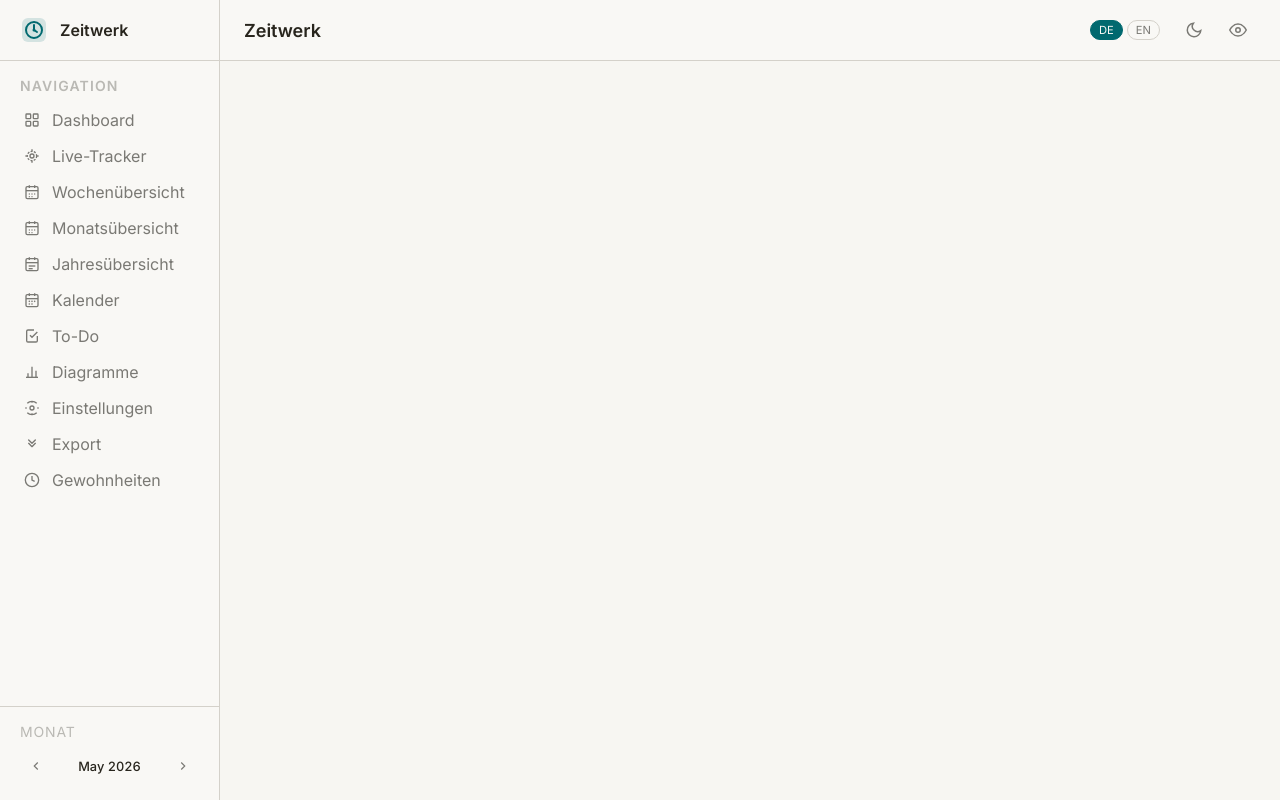
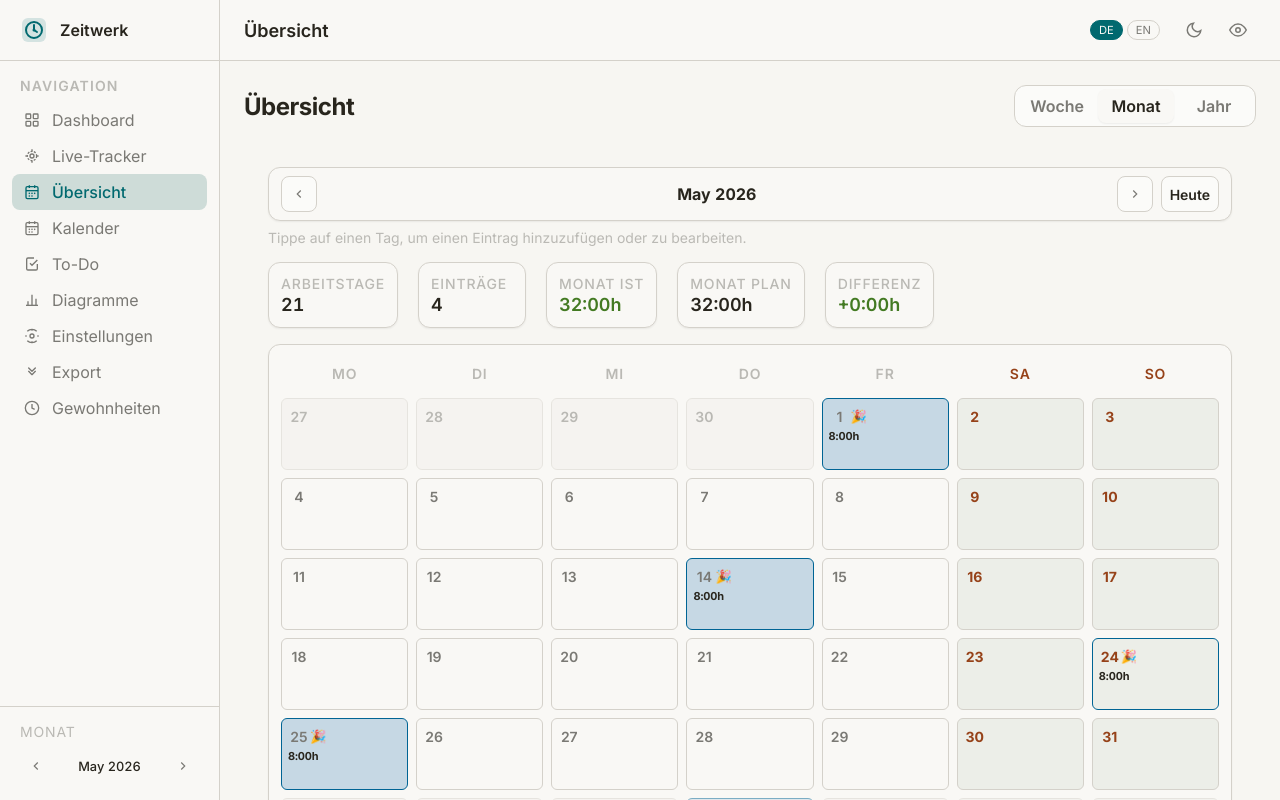
Before and after one commit to beri336/zeitwerk, a Vue app: page /#/overview/month in a window 1280 px wide. Both pictures are taken after a click on the button 36 px from the left and 766 px from the top of the page. Built offline with nearby package versions, Linux system fonts and the light colour scheme.

Commit message:
feat(overview): consolidate week, month & year views

```diff
--- a/src/components/CalendarDay.vue
+++ b/src/components/CalendarDay.vue
@@ -11,6 +11,7 @@
       'cal-day--absence': entry && entry.typ && entry.typ !== 'on-site',
       'cal-day--flash': flashToday,
       'cal-day--weekend': isWeekend,
+      'cal-day--compact': compact,
     }"
     :style="
       entry && entry.typ && entry.typ !== 'on-site'
@@ -67,6 +68,7 @@ const props = defineProps({
   isToday: { type: Boolean, default: false },
   isOutside: { type: Boolean, default: false }, // other month
   flashToday: { type: Boolean, default: false },
+  compact: { type: Boolean, default: false },
 });
 
 const emit = defineEmits(["click"]);
@@ -207,6 +209,30 @@ const isWeekend = computed(() => {
   font-weight: 700;
 }
 
+/* Compact calendar cells match the year overview's dense month cards. */
+.cal-day--compact {
+  min-height: 72px;
+  padding: var(--space-1-5, 0.375rem);
+  border-radius: var(--radius-sm);
+  gap: 2px;
+}
+
+.cal-day--compact .cal-day__time,
+.cal-day--compact .cal-day__note,
+.cal-day--compact .cal-day__gross,
+.cal-day--compact .cal-day__bar-track {
+  display: none;
+}
+
+.cal-day--compact .cal-day__num {
+  width: 22px;
+  height: 22px;
+}
+
+.cal-day--compact .cal-day__ist {
+  font-size: 11px;
+}
+
 /* Header */
 .cal-day__header {
   display: flex;
@@ -285,16 +311,17 @@ const isWeekend = computed(() => {
 /* Progress Bar */
 .cal-day__bar-track {
   position: absolute;
-  bottom: 0;
-  left: 0;
-  right: 0;
+  bottom: 1px;
+  left: 1px;
+  right: 1px;
   height: 3px;
   background: var(--color-divider);
+  border-radius: 0 0 var(--radius-sm) var(--radius-sm);
 }
 
 .cal-day__bar-fill {
   height: 100%;
-  border-radius: 0 var(--radius-sm) var(--radius-sm) 0;
+  border-radius: 0 0 var(--radius-sm) var(--radius-sm);
   transition: width 0.4s ease;
 }
 
@@ -350,6 +377,21 @@ const isWeekend = computed(() => {
   .cal-day:hover {
     transform: none;
   }
+
+  .cal-day--compact {
+    min-height: 56px;
+    padding: var(--space-1);
+  }
+
+  .cal-day--compact .cal-day__num {
+    width: 20px;
+    height: 20px;
+    font-size: 10px;
+  }
+
+  .cal-day--compact .cal-day__ist {
+    font-size: 10px;
+  }
 }
 
 /* Small Mobile */
@@ -369,5 +411,10 @@ const isWeekend = computed(() => {
   .cal-day__ist {
     font-size: 10px;
   }
+
+  .cal-day--compact {
+    min-height: 44px;
+    padding: 2px;
+  }
 }
 </style>
--- a/src/components/features/MonthOverviewCard.vue
+++ b/src/components/features/MonthOverviewCard.vue
@@ -4,20 +4,8 @@
 
   <main class="main">
     <section class="cal-toolbar" aria-label="Calendar navigation">
-      <button
-        class="cal-nav-btn"
-        type="button"
-        @click="store.prevMonth()"
-        aria-label="Previous month"
-      >
-        <svg
-          width="14"
-          height="14"
-          viewBox="0 0 24 24"
-          fill="none"
-          stroke="currentColor"
-          stroke-width="2"
-        >
+      <button class="cal-nav-btn" type="button" @click="store.prevMonth()" aria-label="Previous month">
+        <svg width="14" height="14" viewBox="0 0 24 24" fill="none" stroke="currentColor" stroke-width="2">
           <path d="M15 18l-6-6 6-6" />
         </svg>
       </button>
@@ -26,31 +14,14 @@
         {{ store.currMonthLabel }}
       </div>
 
-      <button
-        class="cal-nav-btn"
-        type="button"
-        @click="store.nextMonth()"
-        aria-label="Next month"
-      >
-        <svg
-          width="14"
-          height="14"
-          viewBox="0 0 24 24"
-          fill="none"
-          stroke="currentColor"
-          stroke-width="2"
-        >
+      <button class="cal-nav-btn" type="button" @click="store.nextMonth()" aria-label="Next month">
+        <svg width="14" height="14" viewBox="0 0 24 24" fill="none" stroke="currentColor" stroke-width="2">
           <path d="M9 18l6-6-6-6" />
         </svg>
       </button>
 
-      <button
-        class="cal-today-chip"
-        type="button"
-        @click="goToToday"
-        :disabled="isCurrentMonth"
-        aria-label="Jump to current month"
-      >
+      <button class="cal-today-chip" type="button" @click="goToToday" :disabled="isCurrentMonth"
+        aria-label="Jump to current month">
         {{ $t("common.today") }}
       </button>
     </section>
@@ -71,10 +42,7 @@
 
         <div class="cal-stat">
           <span class="cal-stat-label">{{ $t("month.actual") }}</span>
-          <span
-            class="cal-stat-value"
-            :class="store.monthDiff >= 0 ? 'stat-ok' : 'stat-err'"
-          >
+          <span class="cal-stat-value" :class="store.monthDiff >= 0 ? 'stat-ok' : 'stat-err'">
             {{ formatHours(store.monthActual) }}
           </span>
         </div>
@@ -83,15 +51,12 @@
           <span class="cal-stat-label">{{ $t("month.planned") }}</span>
           <span class="cal-stat-value">{{
             formatHours(store.monthPlanned)
-          }}</span>
+            }}</span>
         </div>
 
         <div class="cal-stat">
           <span class="cal-stat-label">{{ $t("month.diff") }}</span>
-          <span
-            class="cal-stat-value"
-            :class="store.monthDiff >= 0 ? 'stat-ok' : 'stat-err'"
-          >
+          <span class="cal-stat-value" :class="store.monthDiff >= 0 ? 'stat-ok' : 'stat-err'">
             {{ store.monthDiff >= 0 ? "+" : ""
             }}{{ formatHours(store.monthDiff) }}
           </span>
@@ -101,32 +66,18 @@
 
     <section class="cal-grid-wrap" aria-label="Month calendar">
       <div class="cal-grid">
-        <div
-          v-for="(header, index) in DAY_HEADERS"
-          :key="header"
-          class="cal-weekday"
-          :class="{ 'cal-weekday--weekend': isWeekendHeader(index) }"
-        >
+        <div v-for="(header, index) in DAY_HEADERS" :key="header" class="cal-weekday"
+          :class="{ 'cal-weekday--weekend': isWeekendHeader(index) }">
           {{ header }}
         </div>
 
-        <CalendarDay
-          v-for="day in calendarDays"
-          :key="day.date"
-          :date="day.date"
-          :is-today="day.date === todayStr"
-          :is-outside="day.outside"
-          :flash-today="flashToday && day.date === todayStr"
-          @click="onDayClick"
-        />
+        <CalendarDay v-for="day in calendarDays" :key="day.date" :date="day.date" :is-today="day.date === todayStr"
+          :is-outside="day.outside"           compact
+          :flash-today="flashToday && day.date === todayStr" @click="onDayClick" />
       </div>
     </section>
 
-    <EntryModal
-      v-model="showModal"
-      :edit-entry="editEntry"
-      :prefill-date="clickedDate"
-    />
+    <EntryModal v-model="showModal" :edit-entry="editEntry" :prefill-date="clickedDate" />
   </main>
 </template>
 
@@ -364,6 +315,12 @@ const workdays = computed(
   display: flex;
   flex-direction: column;
   gap: 2px;
+  min-width: 108px;
+  padding: var(--space-3);
+  background: var(--color-surface);
+  border: 1px solid var(--color-border);
+  border-radius: var(--radius-lg);
+  box-shadow: var(--shadow-sm);
 }
 
 .cal-stat-label {
@@ -390,7 +347,11 @@ const workdays = computed(
 
 /* Grid */
 .cal-grid-wrap {
-  background: transparent;
+  padding: var(--space-3);
+  background: var(--color-surface);
+  border: 1px solid var(--color-border);
+  border-radius: var(--radius-lg);
+  box-shadow: var(--shadow-sm);
 }
 
 .cal-grid {
@@ -460,11 +421,11 @@ const workdays = computed(
       "today today today";
   }
 
-  .cal-toolbar > .cal-nav-btn:first-child {
+  .cal-toolbar>.cal-nav-btn:first-child {
     grid-area: prev;
   }
 
-  .cal-toolbar > .cal-nav-btn:nth-of-type(2) {
+  .cal-toolbar>.cal-nav-btn:nth-of-type(2) {
     grid-area: next;
     justify-self: end;
   }
@@ -487,10 +448,14 @@ const workdays = computed(
   }
 
   .cal-stat {
+    min-width: 0;
     padding: var(--space-2) var(--space-3);
-    background: var(--color-surface);
-    border: 1px solid var(--color-border);
     border-radius: var(--radius-md);
+  }
+
+  .cal-grid-wrap {
+    padding: var(--space-2);
+    border-radius: var(--radius-lg);
   }
 }
 
@@ -518,6 +483,10 @@ const workdays = computed(
     padding: var(--space-1-5, 0.375rem) var(--space-2);
   }
 
+  .cal-grid-wrap {
+    padding: var(--space-1-5, 0.375rem);
+  }
+
   .cal-stat-value {
     font-size: var(--text-sm);
   }
--- a/src/components/layout/AppBottomNav.vue
+++ b/src/components/layout/AppBottomNav.vue
@@ -6,7 +6,7 @@
   <nav class="bottom-nav">
     <!-- Primary Tabs -->
     <RouterLink v-for="item in primaryRoutes" :key="item.path" :to="item.path" class="bottom-nav__item"
-      :class="{ active: route.path === item.path }">
+      :class="{ active: isActive(item.path) }">
       <span v-html="item.icon"></span>
       <span>{{ item.label }}</span>
     </RouterLink>
@@ -42,10 +42,10 @@
 
       <div class="drawer-body">
         <RouterLink v-for="item in allRoutes" :key="item.path" :to="item.path" class="drawer-item"
-          :class="{ active: route.path === item.path }" @click="closeDrawer">
+          :class="{ active: isActive(item.path) }" @click="closeDrawer">
           <span class="drawer-item-icon" v-html="item.icon"></span>
           <span class="drawer-item-label">{{ item.label }}</span>
-          <svg v-if="route.path === item.path" class="drawer-item-check" width="14" height="14" viewBox="0 0 20 20"
+          <svg v-if="isActive(item.path)" class="drawer-item-check" width="14" height="14" viewBox="0 0 20 20"
             fill="currentColor">
             <path fill-rule="evenodd"
               d="M16.704 4.153a.75.75 0 01.143 1.052l-8 10.5a.75.75 0 01-1.127.075l-4.5-4.5a.75.75 0 011.06-1.06l3.894 3.893 7.48-9.817a.75.75 0 011.05-.143z"
@@ -77,28 +77,11 @@ const ROUTE_ICONS = {
             <path d="M19.07 4.93a10 10 0 0 0-14.14 0M4.93 19.07a10 10 0 0 0 14.14 0"/>
             <path d="M12 2v2M12 20v2M2 12h2M20 12h2"/>
               </svg>`,
-  "/week-overview": `<svg width="20" height="20" viewBox="0 0 24 24" fill="none" stroke="currentColor" stroke-width="2">
-            <rect x="3" y="4" width="18" height="18" rx="2"/>
-            <line x1="16" y1="2" x2="16" y2="6"/><line x1="8" y1="2" x2="8" y2="6"/>
-            <line x1="3" y1="10" x2="21" y2="10"/>
-            <line x1="8" y1="14" x2="16" y2="14"/>
-            <path d="M7 17h10"/>
-            <rect x="7" y="7" width="10" height="4" rx="1" fill="currentColor" stroke="none" opacity="0.15"/>
-            <path d="M7 12h10"/>
-              </svg>`,
-  "/month-overview": `<svg width="20" height="20" viewBox="0 0 24 24" fill="none" stroke="currentColor" stroke-width="2">
+  "/overview": `<svg width="20" height="20" viewBox="0 0 24 24" fill="none" stroke="currentColor" stroke-width="2">
             <rect x="3" y="4" width="18" height="18" rx="2"/>
             <line x1="16" y1="2" x2="16" y2="6"/><line x1="8" y1="2" x2="8" y2="6"/>
             <line x1="3" y1="10" x2="21" y2="10"/>
             <line x1="8" y1="14" x2="16" y2="14"/><line x1="8" y1="18" x2="13" y2="18"/>
-              </svg>`,
-  "/year-overview": `<svg width="20" height="20" viewBox="0 0 24 24" fill="none" stroke="currentColor" stroke-width="2">
-            <rect x="3" y="4" width="18" height="18" rx="2"/>
-            <line x1="16" y1="2" x2="16" y2="6"/><line x1="8" y1="2" x2="8" y2="6"/>
-            <line x1="3" y1="10" x2="21" y2="10"/>
-            <circle cx="8" cy="15" r="1" fill="currentColor" stroke="none"/>
-            <circle cx="12" cy="15" r="1" fill="currentColor" stroke="none"/>
-            <circle cx="16" cy="15" r="1" fill="currentColor" stroke="none"/>
               </svg>`,
   "/calendar": `<svg width="20" height="20" viewBox="0 0 24 24" fill="none" stroke="currentColor" stroke-width="2">
             <rect x="3" y="4" width="18" height="18" rx="2"/>
@@ -141,19 +124,9 @@ const allRoutes = computed(() => [
     icon: ROUTE_ICONS["/livetracking"],
   },
   {
-    path: "/week-overview",
-    label: t("nav.week_overview"),
-    icon: ROUTE_ICONS["/week-overview"],
-  },
-  {
-    path: "/month-overview",
-    label: t("nav.month"),
-    icon: ROUTE_ICONS["/month-overview"],
-  },
-  {
-    path: "/year-overview",
-    label: t("nav.year"),
-    icon: ROUTE_ICONS["/year-overview"],
+    path: "/overview",
+    label: t("nav.overview"),
+    icon: ROUTE_ICONS["/overview"],
   },
   {
     path: "/calendar",
@@ -179,13 +152,19 @@ const allRoutes = computed(() => [
 const primaryTabs = [
   "/dashboard",
   "/livetracking",
-  "/month-overview",
+  "/overview",
   "/settings",
 ];
 
 const primaryRoutes = computed(() =>
   allRoutes.value.filter((r) => primaryTabs.includes(r.path)),
 );
+
+function isActive(path) {
+  return path === "/overview"
+    ? route.path.startsWith("/overview")
+    : route.path === path;
+}
 
 function closeDrawer() {
   drawerOpen.value = false;
--- a/src/components/layout/AppSidebar.vue
+++ b/src/components/layout/AppSidebar.vue
@@ -40,49 +40,16 @@
         <span>{{ $t("nav.live") }}</span>
       </RouterLink>
 
-      <!-- Week Overview -->
-      <RouterLink to="/week-overview" class="sidebar-item" :class="{ active: route.path === '/week-overview' }">
+      <!-- Overview -->
+      <RouterLink to="/overview" class="sidebar-item" :class="{ active: route.path.startsWith('/overview') }">
         <svg width="16" height="16" viewBox="0 0 24 24" fill="none" stroke="currentColor" stroke-width="2">
           <rect x="3" y="4" width="18" height="18" rx="2" />
           <line x1="16" y1="2" x2="16" y2="6" />
           <line x1="8" y1="2" x2="8" y2="6" />
           <line x1="3" y1="10" x2="21" y2="10" />
-          <circle cx="8" cy="15" r="1" fill="currentColor" stroke="none" />
-          <circle cx="12" cy="15" r="1" fill="currentColor" stroke="none" />
-          <circle cx="16" cy="15" r="1" fill="currentColor" stroke="none" />
-          <circle cx="8" cy="19" r="1" fill="currentColor" stroke="none" />
-          <circle cx="12" cy="19" r="1" fill="currentColor" stroke="none" />
+          <path d="M8 14h.01M12 14h.01M16 14h.01M8 18h.01M12 18h.01" stroke-linecap="round" stroke-width="2.5" />
         </svg>
-        <span>{{ $t("nav.week_overview") }}</span>
-      </RouterLink>
-
-      <!-- Month Overview -->
-      <RouterLink to="/month-overview" class="sidebar-item" :class="{ active: route.path === '/month-overview' }">
-        <svg width="16" height="16" viewBox="0 0 24 24" fill="none" stroke="currentColor" stroke-width="2">
-          <rect x="3" y="4" width="18" height="18" rx="2" />
-          <line x1="16" y1="2" x2="16" y2="6" />
-          <line x1="8" y1="2" x2="8" y2="6" />
-          <line x1="3" y1="10" x2="21" y2="10" />
-          <circle cx="8" cy="15" r="1" fill="currentColor" stroke="none" />
-          <circle cx="12" cy="15" r="1" fill="currentColor" stroke="none" />
-          <circle cx="16" cy="15" r="1" fill="currentColor" stroke="none" />
-          <circle cx="8" cy="19" r="1" fill="currentColor" stroke="none" />
-          <circle cx="12" cy="19" r="1" fill="currentColor" stroke="none" />
-        </svg>
-        <span>{{ $t("nav.month_overview") }}</span>
-      </RouterLink>
-
-      <!-- Year Overview -->
-      <RouterLink to="/year-overview" class="sidebar-item" :class="{ active: route.path === '/year-overview' }">
-        <svg width="16" height="16" viewBox="0 0 24 24" fill="none" stroke="currentColor" stroke-width="2">
-          <rect x="3" y="4" width="18" height="18" rx="2" />
-          <line x1="16" y1="2" x2="16" y2="6" />
-          <line x1="8" y1="2" x2="8" y2="6" />
-          <line x1="3" y1="10" x2="21" y2="10" />
-          <line x1="7" y1="15" x2="17" y2="15" />
-          <line x1="7" y1="19" x2="13" y2="19" />
-        </svg>
-        <span>{{ $t("nav.year_overview") }}</span>
+        <span>{{ $t("nav.overview") }}</span>
       </RouterLink>
 
       <!-- Calendar -->
--- a/src/components/layout/AppTopbar.vue
+++ b/src/components/layout/AppTopbar.vue
@@ -173,10 +173,9 @@ const exportDropRef = ref(null);
 const titleKeys = {
   "/dashboard": "topbar.dashboard",
   "/livetracking": "topbar.livetracking",
-  "/month-overview": "topbar.month",
+  "/overview": "topbar.overview",
   "/calendar": "topbar.calendar",
   "/todo": "topbar.todo",
-  "/year-overview": "topbar.year",
   "/diagrams": "topbar.diagrams",
   "/profile": "topbar.profile",
   "/settings": "topbar.settings",
@@ -185,7 +184,9 @@ const titleKeys = {
 };
 
 const topbarTitle = computed(() => {
-  const key = titleKeys[route.path];
+  const key = route.path.startsWith("/overview")
+    ? "topbar.overview"
+    : titleKeys[route.path];
   return key ? t(key) : "Zeitwerk";
 });
 
--- a/src/locales/de.json
+++ b/src/locales/de.json
@@ -156,6 +156,7 @@
     "topbar": {
         "dashboard": "Dashboard",
         "livetracking": "Live-Tracking",
+        "overview": "Übersicht",
         "month": "Monatsübersicht",
         "calendar": "Kalender",
         "todo": "To-Do-Liste",
@@ -185,8 +186,10 @@
     "nav": {
         "dashboard": "Dashboard",
         "live": "Live-Tracker",
+        "week": "Woche",
         "month": "Monat",
         "year": "Jahr",
+        "overview": "Übersicht",
         "calendar": "Kalender",
         "todo": "To-Do",
         "stats": "Statistiken",
--- a/src/locales/en.json
+++ b/src/locales/en.json
@@ -156,6 +156,7 @@
     "topbar": {
         "dashboard": "Dashboard",
         "livetracking": "Live Tracking",
+        "overview": "Overview",
         "month": "Month Overview",
         "calendar": "Calendar",
         "todo": "To-Do List",
@@ -186,8 +187,10 @@
     "nav": {
         "dashboard": "Dashboard",
         "live": "Live Tracker",
+        "week": "Week",
         "month": "Month",
         "year": "Year",
+        "overview": "Overview",
         "calendar": "Calendar",
         "todo": "To-Do",
         "stats": "Stats",
--- /dev/null
+++ b/src/views/OverviewView.vue
@@ -0,0 +1,134 @@
+<!-- src/views/OverviewView.vue -->
+
+<template>
+  <main class="main">
+    <header class="overview-header">
+      <h1>{{ $t("nav.overview") }}</h1>
+
+      <nav class="overview-tabs" :aria-label="$t('nav.overview')">
+        <RouterLink to="/overview/week" class="overview-tab"
+          :class="{ 'overview-tab--active': route.path === '/overview/week' }">
+          {{ $t("nav.week") }}
+        </RouterLink>
+
+        <RouterLink to="/overview/month" class="overview-tab"
+          :class="{ 'overview-tab--active': route.path === '/overview/month' }">
+          {{ $t("nav.month") }}
+        </RouterLink>
+
+        <RouterLink to="/overview/year" class="overview-tab"
+          :class="{ 'overview-tab--active': route.path === '/overview/year' }">
+          {{ $t("nav.year") }}
+        </RouterLink>
+      </nav>
+    </header>
+
+    <RouterView />
+  </main>
+</template>
+
+<script setup>
+import { useRoute } from "vue-router";
+import { useI18n } from "vue-i18n";
+
+const route = useRoute();
+useI18n();
+</script>
+
+<style scoped>
+.main {
+  overflow-y: auto;
+  padding: var(--space-6);
+  display: flex;
+  flex-direction: column;
+  gap: var(--space-4);
+}
+
+.overview-header {
+  display: flex;
+  align-items: center;
+  justify-content: space-between;
+  gap: var(--space-4);
+}
+
+.overview-header h1 {
+  min-width: 0;
+  margin: 0;
+  color: var(--color-text);
+  font-size: var(--text-2xl, 1.5rem);
+  font-weight: 700;
+  letter-spacing: -0.02em;
+}
+
+.overview-tabs {
+  display: inline-flex;
+  padding: 3px;
+  gap: 2px;
+  flex-shrink: 0;
+  background: var(--color-surface-2);
+  border: 1px solid var(--color-border);
+  border-radius: var(--radius-lg);
+}
+
+.overview-tab {
+  min-width: 76px;
+  padding: 0.45rem 0.75rem;
+  border-radius: var(--radius-md);
+  color: var(--color-text-muted);
+  font-size: var(--text-sm);
+  font-weight: 600;
+  text-align: center;
+  text-decoration: none;
+  transition: background-color 120ms ease, color 120ms ease, box-shadow 120ms ease;
+}
+
+.overview-tab:hover {
+  color: var(--color-text);
+}
+
+.overview-tab--active {
+  color: var(--color-text);
+  background: var(--color-surface);
+  box-shadow: var(--shadow-sm);
+}
+
+@media (max-width: 767px) {
+  .main {
+    padding: var(--space-3);
+    gap: var(--space-3);
+  }
+
+  :deep(.main) {
+    padding: 0;
+  }
+
+  .overview-header {
+    align-items: stretch;
+    flex-direction: column;
+    gap: var(--space-3);
+  }
+
+  .overview-header h1 {
+    font-size: var(--text-xl, 1.25rem);
+  }
+
+  .overview-tabs {
+    width: 100%;
+  }
+
+  .overview-tab {
+    flex: 1;
+  }
+}
+
+@media (max-width: 420px) {
+  .main {
+    padding: var(--space-2);
+    gap: var(--space-2);
+  }
+
+  :deep(.main) {
+    padding: 0;
+  }
+}
+</style>
```
Also changed, not shown: src/components/features/WeekOverview.vue (+22 -3 lines), src/router/index.js (+17 -6 lines).
